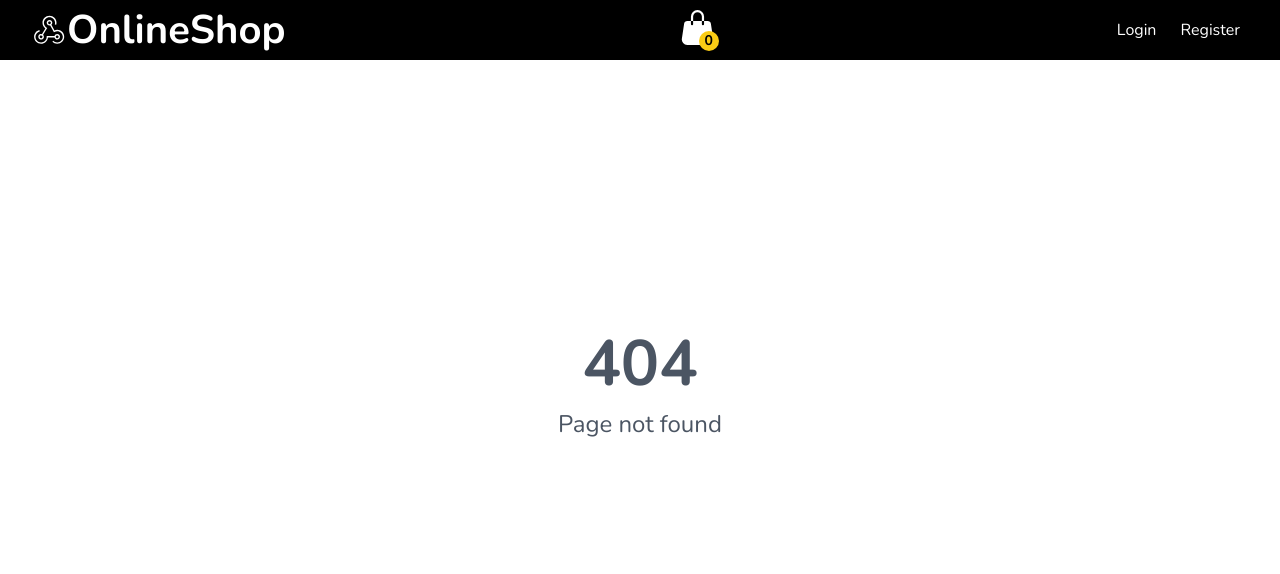
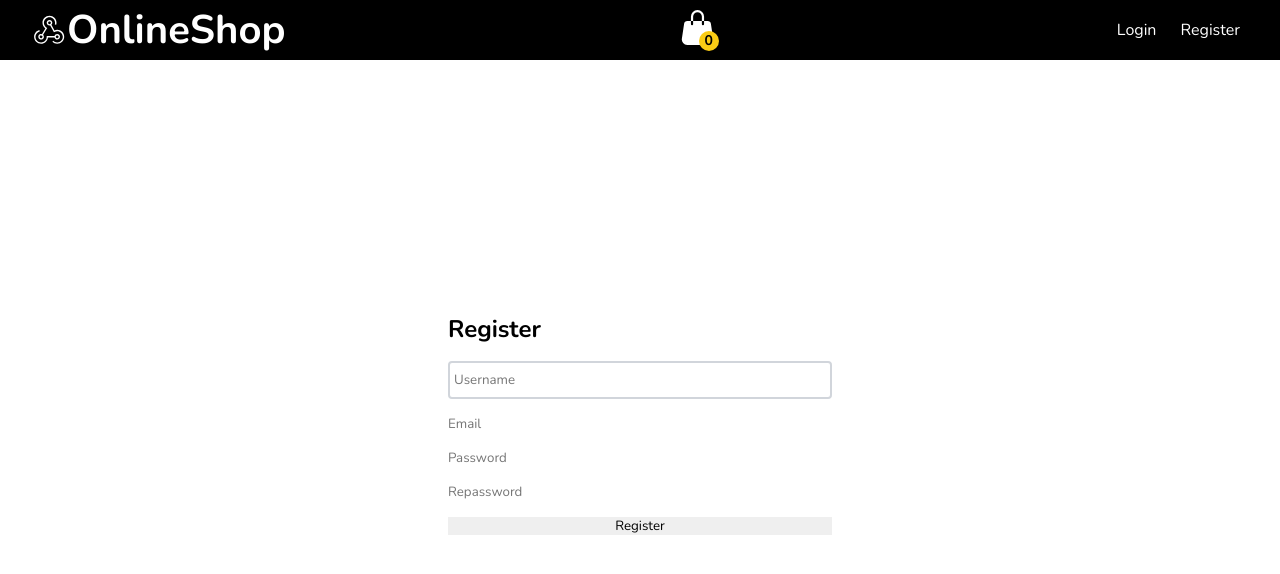
Before and after one commit to NaimCBGhassan/OnlineShop, a React (Vite) app: page /register in a window 1280 px wide. Before the commit this address had no page. Shown: the top 574 px of the page. Built offline with nearby package versions, Linux system fonts and the light colour scheme.

Commit message:
Register

```diff
--- a/package.json
+++ b/package.json
@@ -11,6 +11,7 @@
   "dependencies": {
     "@reduxjs/toolkit": "^1.9.2",
     "axios": "^1.3.3",
+    "formik": "^2.2.9",
     "react": "^18.2.0",
     "react-dom": "^18.2.0",
     "react-query": "^3.39.3",
@@ -18,7 +19,8 @@
     "react-responsive": "^9.0.2",
     "react-router-dom": "^6.8.1",
     "react-toastify": "^9.1.1",
-    "styled-components": "^5.3.6"
+    "styled-components": "^5.3.6",
+    "yup": "^1.0.0"
   },
   "devDependencies": {
     "@types/react": "^18.0.26",
--- a/src/App.css
+++ b/src/App.css
@@ -2,6 +2,10 @@
 @tailwind utilities;
 
 /* font-family: 'Nunito', sans-serif; */
+
+#root {
+  min-height: 100vh;
+}
 
 * {
   padding: 0;
@@ -10,11 +14,25 @@
   font-family: "Nunito", sans-serif;
 }
 
+body {
+  min-height: 100vh;
+}
+
 a {
   text-decoration: none;
   color: inherit;
+  cursor: pointer;
+}
+button {
+  border: none;
+  outline: none;
+  cursor: pointer;
 }
 
 img {
   max-width: 100%;
 }
+
+input {
+  border: none;
+}
--- a/src/Pages/Cart.jsx
+++ b/src/Pages/Cart.jsx
@@ -42,7 +42,7 @@ export const Cart = () => {
       {cart.cartItems.length !== 0 && (
         <footer className="flex flex-col-reverse md:flex-row justify-between items-center my-8 w-[70%] md:w-full mx-auto">
           <button
-            className="py-2 tracking-[1.15px] cursor-pointer w-[80%] md:w-[30%] bg-transparent border-solid border-gray-400 border-[1px] rounded text-lg  hover:bg-black text-gray-400 hover:text-white mt-4 mx-auto md:mx-0 md:mt-0 self-start"
+            className="py-2 tracking-[1.15px] w-[80%] md:w-[30%] bg-transparent border-solid border-gray-400 border-[1px] rounded text-lg  hover:bg-black text-gray-400 hover:text-white mt-4 mx-auto md:mx-0 md:mt-0 self-start"
             onClick={() => dispatch(clearCart())}
           >
             Clear Cart
@@ -58,7 +58,7 @@ export const Cart = () => {
                 <ArrowLeft /> Continue Shopping
               </span>
             </Link>
-            <button className="py-2 mt-3 tracking-[1.15px] cursor-pointer  rounded border-none text-lg w-full bg-yellow-300 hover:bg-yellow-400 text-black">
+            <button className="py-2 mt-3 tracking-[1.15px] rounded text-lg w-full bg-yellow-300 hover:bg-yellow-400 text-black">
               Check out
             </button>
           </div>
--- /dev/null
+++ b/src/Pages/LogIn.jsx
@@ -0,0 +1,3 @@
+export const LogIn = () => {
+  return <div>LogIn</div>;
+};
--- /dev/null
+++ b/src/Pages/Register.jsx
@@ -0,0 +1,38 @@
+import { Formik, Form, Field, ErrorMessage } from "formik";
+import * as Yup from "yup";
+
+export const Register = () => {
+  return (
+    <div className="h-[91vh] grid place-content-center">
+      <h2 className="mb-4">Register</h2>
+      <Formik
+        initialValues={{ username: "", email: "", password: "", repassword: "" }}
+        validationSchema={Yup.object({
+          username: Yup.string().min(6, "Minimum 6 characters").required("Username is required"),
+          email: Yup.string().required("Email is required").email("Invalid email"),
+          password: Yup.string().min(6, "Minimum 6 characters").required("Password is required"),
+        })}
+        onSubmit={(values, { setSubmitting }) => {
+          console.log(values);
+          setTimeout(() => setSubmitting(false), 2000);
+        }}
+      >
+        {({ handleSubmit, isSubmitting }) => (
+          <Form onSubmit={handleSubmit} className="flex flex-col w-[90vw] md:w-[30vw] gap-4">
+            <Field
+              name="username"
+              placeholder="Username"
+              className="px-1 py-2 border-gray-300 border-solid border-2 rounded"
+            />
+            <Field name="email" placeholder="Email" />
+            <Field name="password" placeholder="Password" />
+            <Field name="repassword" placeholder="Repassword" />
+            <button type="submit" disabled={isSubmitting}>
+              Register
+            </button>
+          </Form>
+        )}
+      </Formik>
+    </div>
+  );
+};
--- a/src/Pages/index.jsx
+++ b/src/Pages/index.jsx
@@ -2,3 +2,5 @@ export * from "./Layout";
 export * from "./NotFound";
 export * from "./Home";
 export * from "./Cart";
+export * from "./Register";
+export * from "./LogIn";
--- a/src/components/CartRow.jsx
+++ b/src/components/CartRow.jsx
@@ -24,7 +24,7 @@ export const CartRow = ({ item }) => {
             <p className="text-base">{item.name}</p>
             <p className="text-sm">{item.desc}</p>
             <button
-              className="text-xs text-gray-600 hover:text-black hover:text-[0.82rem] bg-transparent border-none cursor-pointer"
+              className="text-xs text-gray-600 hover:text-black hover:text-[0.82rem] bg-transparent"
               onClick={() => dispatch(removeToCart(item._id))}
             >
               Remove
@@ -35,14 +35,14 @@ export const CartRow = ({ item }) => {
         <div className="w-[29%] self-stretch flex  items-center">
           <p className="w-[85%] md:w-[45%] flex justify-around items-center border-solid border-gray-500 border-[1px] rounded">
             <button
-              className="bg-transparent border-none text-lg w-full cursor-pointer hover:bg-black hover:text-white"
+              className="bg-transparent text-lg w-full hover:bg-black hover:text-white"
               onClick={() => handleDecrement(item)}
             >
               -
             </button>
             <span className="px-2">{item.cartQuantity}</span>
             <button
-              className="bg-transparent border-none text-lg w-full cursor-pointer hover:bg-black hover:text-white"
+              className="bg-transparent text-lg w-full hover:bg-black hover:text-white"
               onClick={() => dispatch(addToCart(item))}
             >
               +
--- a/src/components/NavBar.jsx
+++ b/src/components/NavBar.jsx
@@ -47,17 +47,17 @@ export const NavBar = () => {
       </Link>
       {isTabletOrMobile ? (
         <button
-          className="fixed bottom-2 right-2 z-10 grid place-content-center h-12 w-12 text-white bg-black rounded-full border-none cursor-pointer"
+          className="fixed bottom-2 right-2 z-10 grid place-content-center h-12 w-12 text-white bg-black rounded-full"
           onClick={() => setMenuView(!menuView)}
         >
           <MenuHamburgesa />
         </button>
       ) : (
         <div className="flex gap-2 ">
-          <Link to="/login" className="h-full p-2 cursor-pointer">
+          <Link to="/login" className="h-full p-2">
             Login
           </Link>
-          <Link to="/register" className="h-full p-2 cursor-pointer">
+          <Link to="/register" className="h-full p-2">
             Register
           </Link>
         </div>
--- a/src/components/ProductCard.jsx
+++ b/src/components/ProductCard.jsx
@@ -43,7 +43,7 @@ export const ProductCard = ({ product }) => {
         <span>${price}</span>
       </div>
       <button
-        className="w-full h-[40px] mt-[1rem] font-normal border-none rounded outline-none cursor-pointer bg-[#4b70e2] hover:bg-[#4baaee] text-white tracking-widest"
+        className="w-full h-[40px] mt-[1rem] font-normal rounded bg-[#4b70e2] hover:bg-[#4baaee] text-white tracking-widest"
         onClick={() => handleAddToCart(product)}
       >
         Add To Cart
```
Also changed, not shown: src/Router/index.jsx (+9 -1 lines), 1 other file (tests, documents, lock files or other folders).
